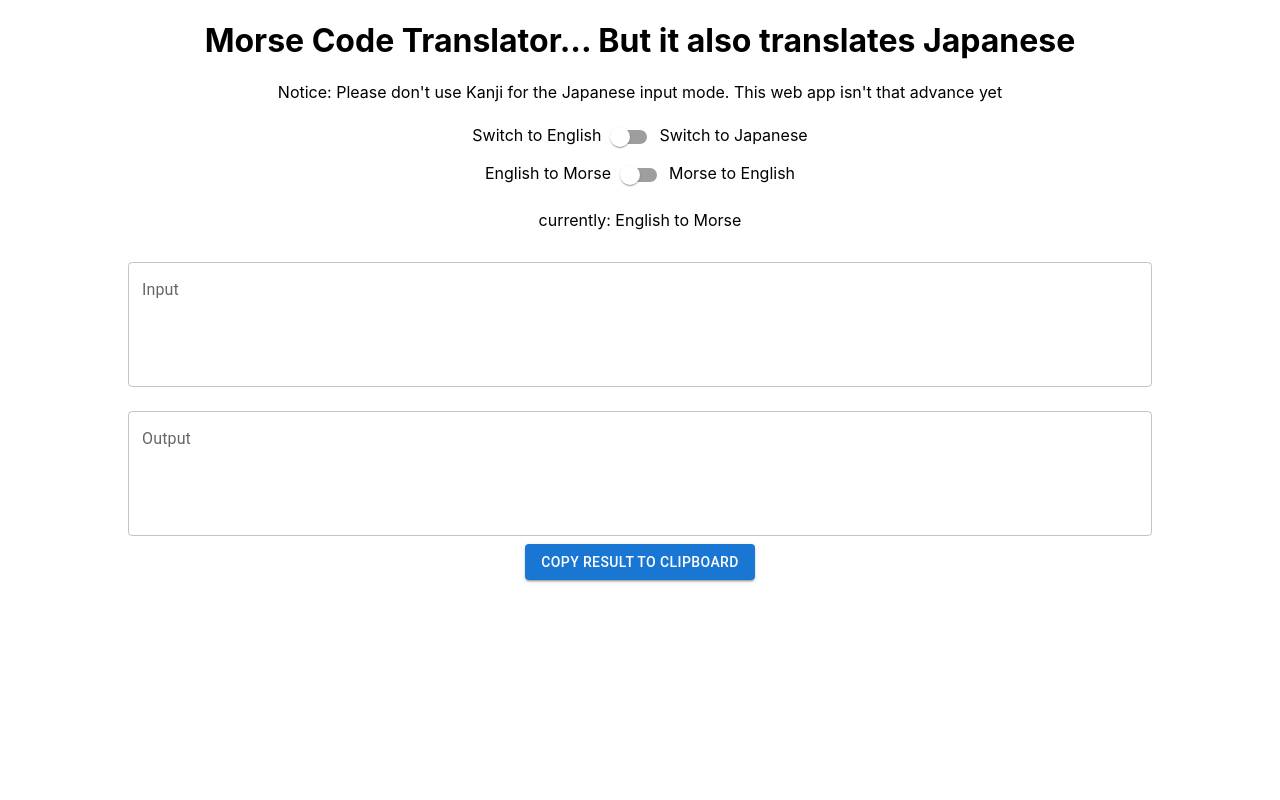
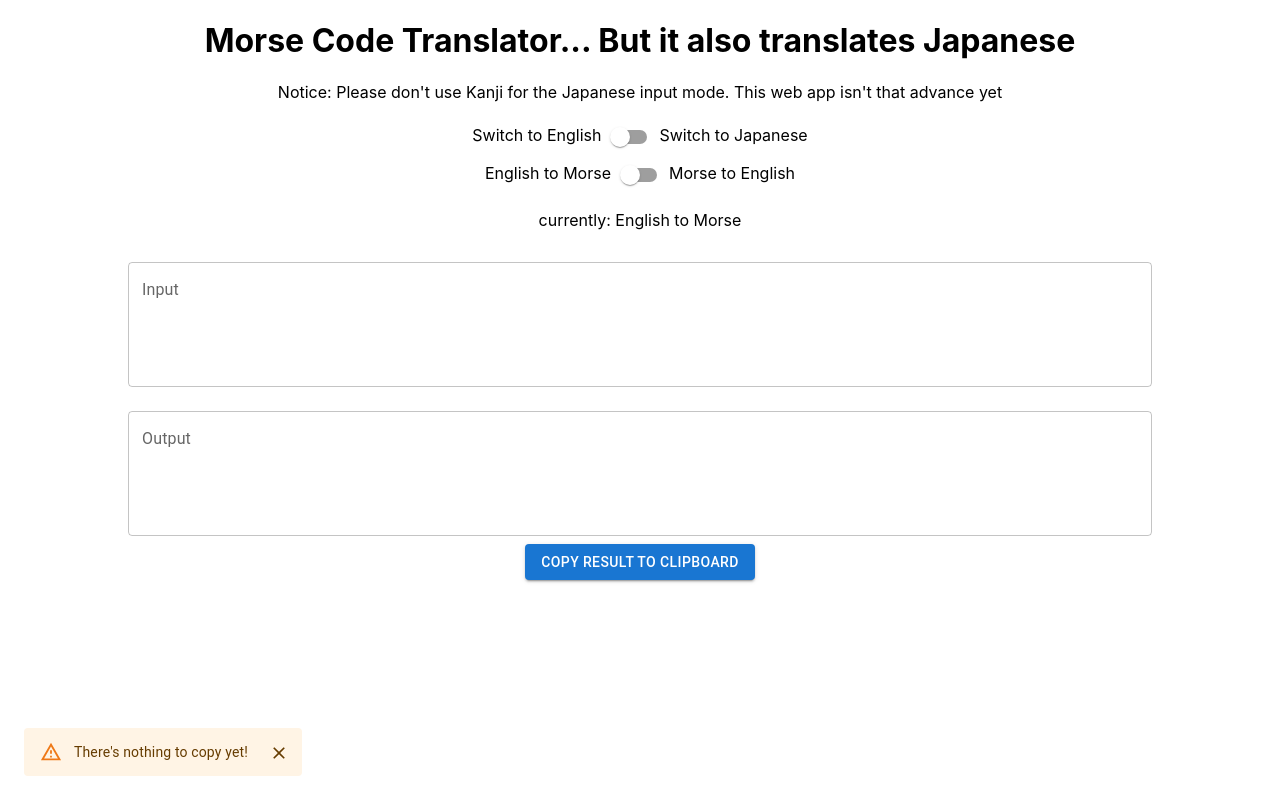
Before and after one commit to yingmo55/morse-code-eng-jpn, a React (Create React App) app: page / in a window 1280 px wide. Both pictures are taken after a click on the button "COPY RESULT TO CLIPBOARD". Built offline with nearby package versions, Linux system fonts and the light colour scheme.

Commit message:
Add warning message if output is empty
- Add condition to check if output is empty
- Add setstate to useEffect hook that changes the state of popup when
  user inputs

```diff
--- a/src/Components/MorseTranslator/MorseTranslator.tsx
+++ b/src/Components/MorseTranslator/MorseTranslator.tsx
@@ -33,8 +33,8 @@ function MorseTranslator() {
   const copyToClipboard = async (): Promise<void> => {
       if (output) {
         await navigator.clipboard.writeText(output)
-        setIsPopup(true)
       }
+      setIsPopup(true)
   }
 
   const handleClose = (event?: React.SyntheticEvent | Event, reason?: string) => {
@@ -51,6 +51,7 @@ function MorseTranslator() {
   } else {
     setOutput(morseToLetter(userInput, engOrJpn))
   }
+    setIsPopup(false)
   }, [userInput, wordToMorse, engOrJpn])
 
   useEffect(()=>{
@@ -82,8 +83,9 @@ function MorseTranslator() {
         <TextInput label={'Output'} readOnly={true} output={output} />
         <Button variant="contained" onClick={copyToClipboard}>Copy Result to Clipboard</Button>
         <Snackbar open={isPopup} autoHideDuration={6000} onClose={handleClose}>
-          <Alert onClose={handleClose} severity="success" sx={{ width: '100%' }}>
-            Copied to clipboard!
+          <Alert onClose={handleClose} severity={output ? "success" : "warning"} sx={{ width: '100%' }}>
+            {output ?
+            "Copied to clipboard!" : "There's nothing to copy yet!"}
           </Alert>
       </Snackbar>
       </div>
```
